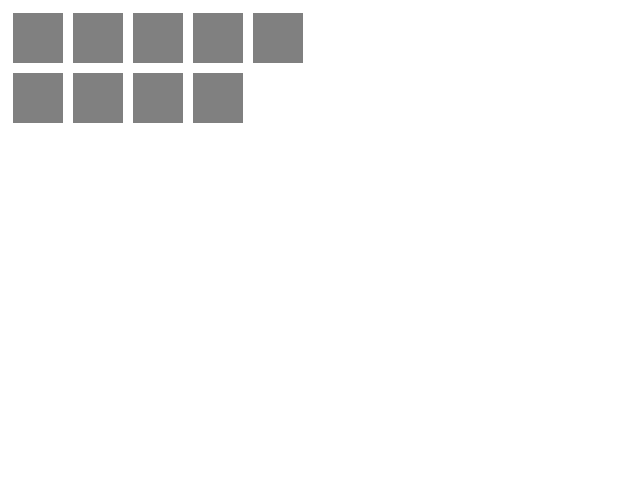
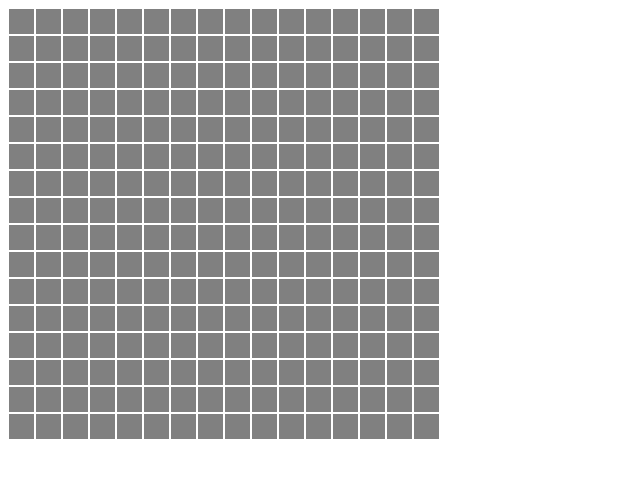
Before and after one commit to sarahhcodes/etch-a-sketch, a plain HTML site: page index.html in a window 1280 px wide. Shown: the whole page, without its empty margins (0-640 px from the left). Drawn offline with Linux system fonts and the light colour scheme.

Commit message:
Updated code to generate 16x16 grid of squares

```diff
--- a/script.js
+++ b/script.js
@@ -1,9 +1,7 @@
 const container = document.querySelector('.container');
-console.log(container);
 
-for (let i = 0; i < 9; i++) {
+for (let i = 0; i < 256; i++) {
     let block = document.createElement('div');
     block.className = 'block';
-    console.log(block);
     container.appendChild(block);
 }
--- a/style.css
+++ b/style.css
@@ -1,12 +1,12 @@
 .container {
-    width: 300px;
+    width: 450px;
     display: flex;
     flex-wrap: wrap;
 }
 
 .block {
-    width: 50px;
-    height: 50px;
+    width: 25px;
+    height: 25px;
     background-color: grey;
-    margin: 5px;
+    margin: 1px;
 }
```
